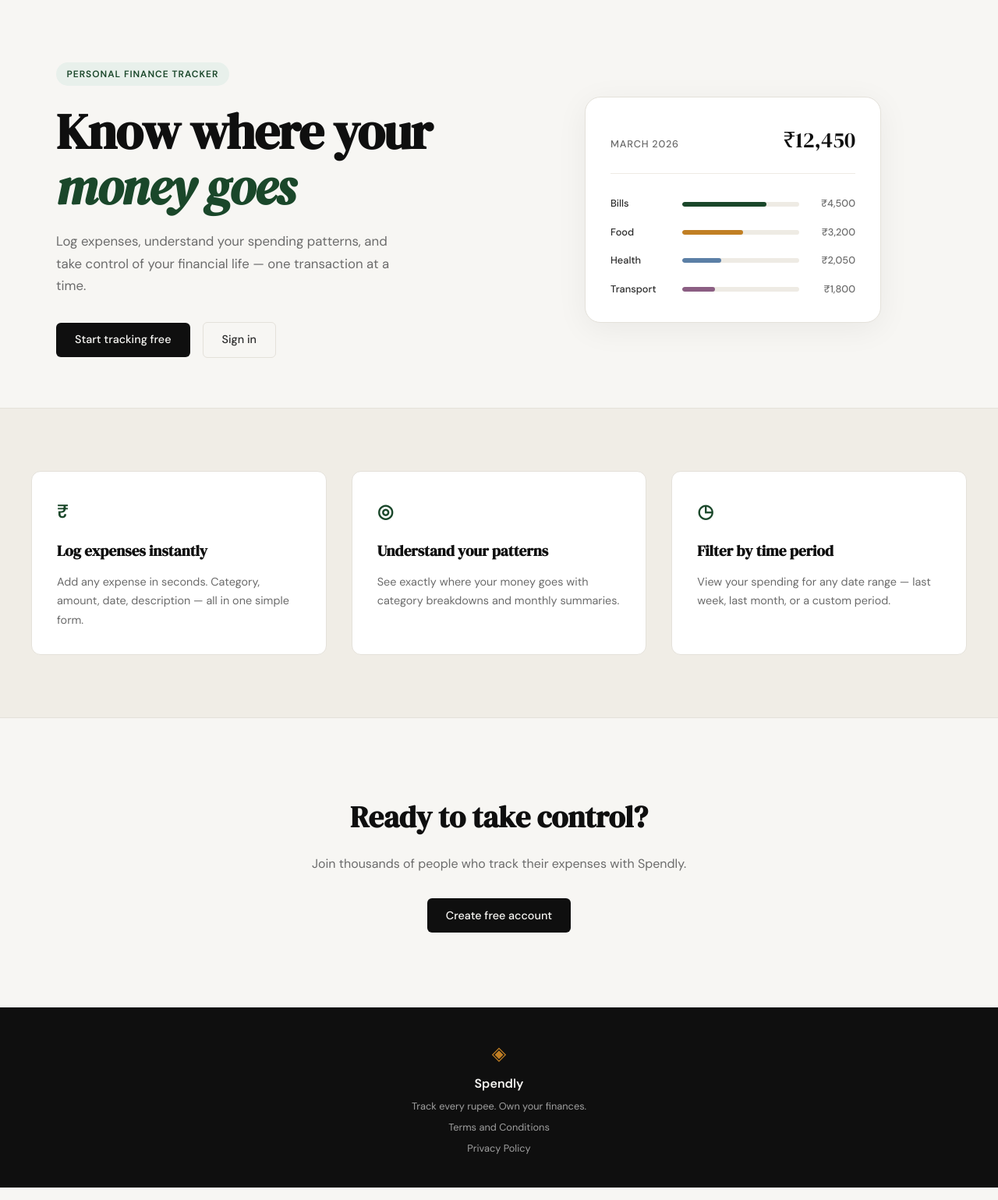
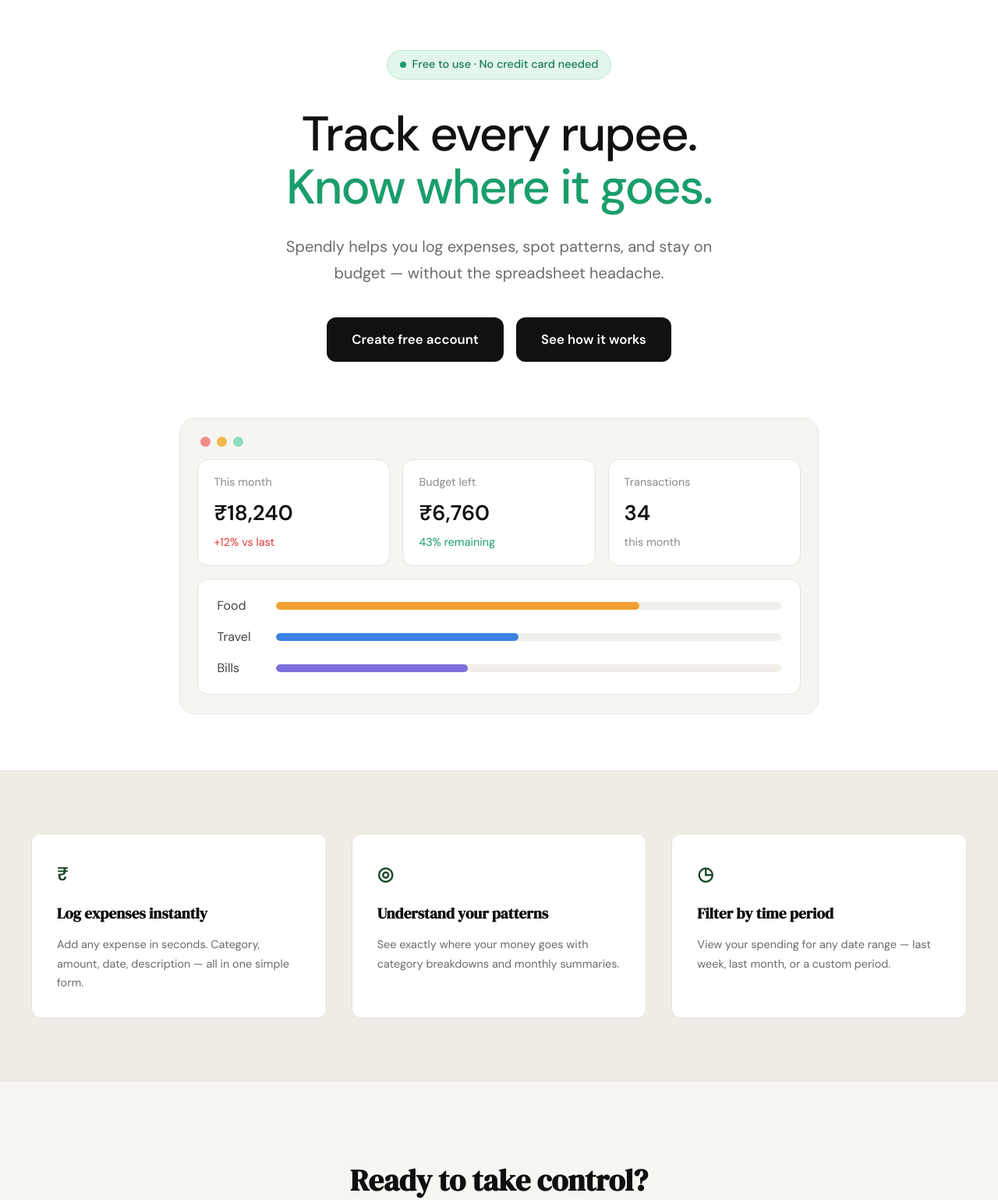
Before and after one commit to komal-12-eng/komal-spendly-claude, a Flask app: page / in a window 1280 px wide. Shown: the part 61-1600 px from the top of the page at 78% size. Run offline with Flask 3, Linux system fonts and the light colour scheme.

Commit message:
landing: redesign hero section to match mockup

```diff
--- /dev/null
+++ b/static/css/landing.css
@@ -0,0 +1,172 @@
+/* Landing page — hero section */
+
+.landing-hero {
+    background: #fff;
+    padding: 4rem 1.5rem 4.5rem;
+    text-align: center;
+    font-family: var(--font-body);
+}
+
+.landing-hero-inner {
+    max-width: 720px;
+    margin: 0 auto;
+}
+
+.lh-badge {
+    display: inline-flex;
+    align-items: center;
+    gap: 0.5rem;
+    background: #e3f6ec;
+    border: 1px solid #b9e6cf;
+    color: #167a52;
+    font-size: 0.9rem;
+    font-weight: 500;
+    padding: 0.4rem 1rem;
+    border-radius: 999px;
+    margin-bottom: 2.25rem;
+}
+
+.lh-badge-dot {
+    width: 8px;
+    height: 8px;
+    border-radius: 50%;
+    background: #1a9e6b;
+}
+
+.lh-title {
+    font-family: var(--font-body);
+    font-weight: 500;
+    font-size: clamp(2.5rem, 6vw, 3.9rem);
+    line-height: 1.1;
+    letter-spacing: -0.03em;
+    color: #111;
+    margin: 0 0 1.5rem;
+}
+
+.lh-title span {
+    display: block;
+    color: #1a9e6b;
+}
+
+.lh-subtitle {
+    font-size: 1.25rem;
+    line-height: 1.7;
+    color: #6b6b6b;
+    max-width: 580px;
+    margin: 0 auto 2.5rem;
+}
+
+.lh-actions {
+    display: flex;
+    justify-content: center;
+    gap: 1rem;
+    flex-wrap: wrap;
+    margin-bottom: 4.5rem;
+}
+
+.lh-btn {
+    display: inline-block;
+    background: #111;
+    color: #fff;
+    font-size: 1.05rem;
+    font-weight: 600;
+    padding: 0.95rem 2rem;
+    border-radius: 12px;
+    text-decoration: none;
+    transition: background 0.15s ease;
+}
+
+.lh-btn:hover { background: #2d2d2d; }
+
+/* Dashboard preview */
+
+.lh-preview {
+    max-width: 820px;
+    margin: 0 auto;
+    background: #f6f5f1;
+    border: 1px solid #e6e4dd;
+    border-radius: 20px;
+    padding: 1.4rem 1.4rem 1.5rem;
+    text-align: left;
+}
+
+.lh-dots {
+    display: flex;
+    gap: 0.5rem;
+    margin: 0 0 1rem 0.2rem;
+}
+
+.lh-dots i {
+    width: 13px;
+    height: 13px;
+    border-radius: 50%;
+    display: block;
+}
+.lh-dots i:nth-child(1) { background: #f08c8c; }
+.lh-dots i:nth-child(2) { background: #f2b84b; }
+.lh-dots i:nth-child(3) { background: #8fdcc0; }
+
+.lh-stats {
+    display: grid;
+    grid-template-columns: repeat(3, 1fr);
+    gap: 1rem;
+    margin-bottom: 1rem;
+}
+
+.lh-card {
+    background: #fff;
+    border: 1px solid #e6e4dd;
+    border-radius: 14px;
+    padding: 1.1rem 1.25rem;
+}
+
+.lh-stat-label {
+    font-size: 0.9rem;
+    color: #8a8a8a;
+    margin-bottom: 0.35rem;
+}
+
+.lh-stat-value {
+    font-size: 1.7rem;
+    font-weight: 600;
+    color: #111;
+    margin-bottom: 0.3rem;
+}
+
+.lh-stat-note { font-size: 0.9rem; color: #8a8a8a; }
+.lh-stat-note.up { color: #e03a3a; }
+.lh-stat-note.ok { color: #1a9e6b; }
+
+.lh-bars {
+    display: flex;
+    flex-direction: column;
+    gap: 0.9rem;
+    padding: 1.3rem 1.5rem;
+}
+
+.lh-bar-row {
+    display: grid;
+    grid-template-columns: 60px 1fr;
+    align-items: center;
+    gap: 1rem;
+    font-size: 1rem;
+    color: #444;
+}
+
+.lh-track {
+    height: 10px;
+    background: #f1efe9;
+    border-radius: 999px;
+    overflow: hidden;
+}
+
+.lh-fill {
+    height: 100%;
+    border-radius: 999px;
+}
+
+@media (max-width: 640px) {
+    .lh-stats { grid-template-columns: 1fr; }
+    .lh-subtitle { font-size: 1.05rem; }
+    .lh-actions { margin-bottom: 3rem; }
+}
--- a/templates/landing.html
+++ b/templates/landing.html
@@ -2,60 +2,59 @@
 
 {% block title %}Spendly — Track Every Rupee{% endblock %}
 
+{% block head %}
+<link rel="stylesheet" href="{{ url_for('static', filename='css/landing.css') }}">
+{% endblock %}
+
 {% block content %}
 
-<section class="hero">
-    <div class="hero-inner">
-        <div class="hero-badge">Personal Finance Tracker</div>
-        <h1 class="hero-title">
-            Know where your<br>
-            <em>money goes</em>
+<section class="landing-hero">
+    <div class="landing-hero-inner">
+        <div class="lh-badge"><span class="lh-badge-dot"></span>Free to use · No credit card needed</div>
+        <h1 class="lh-title">
+            Track every rupee.
+            <span>Know where it goes.</span>
         </h1>
-        <p class="hero-subtitle">
-            Log expenses, understand your spending patterns,
-            and take control of your financial life —
-            one transaction at a time.
+        <p class="lh-subtitle">
+            Spendly helps you log expenses, spot patterns, and stay on budget — without the spreadsheet headache.
         </p>
-        <div class="hero-actions">
-            <a href="{{ url_for('register') }}" class="btn-primary">Start tracking free</a>
-            <a href="{{ url_for('login') }}" class="btn-ghost">Sign in</a>
+        <div class="lh-actions">
+            <a href="{{ url_for('register') }}" class="lh-btn">Create free account</a>
+            <a href="#features" class="lh-btn">See how it works</a>
         </div>
     </div>
-    <div class="hero-visual">
-        <div class="mock-card">
-            <div class="mock-card-header">
-                <span class="mock-label">March 2026</span>
-                <span class="mock-total">₹12,450</span>
+
+    <div class="lh-preview">
+        <div class="lh-dots"><i></i><i></i><i></i></div>
+        <div class="lh-stats">
+            <div class="lh-card">
+                <div class="lh-stat-label">This month</div>
+                <div class="lh-stat-value">₹18,240</div>
+                <div class="lh-stat-note up">+12% vs last</div>
             </div>
-            <div class="mock-bars">
-                <div class="mock-bar-row">
-                    <span class="mock-cat">Bills</span>
-                    <div class="mock-bar-track">
-                        <div class="mock-bar" style="width: 72%"></div>
-                    </div>
-                    <span class="mock-amt">₹4,500</span>
-                </div>
-                <div class="mock-bar-row">
-                    <span class="mock-cat">Food</span>
-                    <div class="mock-bar-track">
-                        <div class="mock-bar mock-bar-2" style="width: 52%"></div>
-                    </div>
-                    <span class="mock-amt">₹3,200</span>
-                </div>
-                <div class="mock-bar-row">
-                    <span class="mock-cat">Health</span>
-                    <div class="mock-bar-track">
-                        <div class="mock-bar mock-bar-3" style="width: 33%"></div>
-                    </div>
-                    <span class="mock-amt">₹2,050</span>
-                </div>
-                <div class="mock-bar-row">
-                    <span class="mock-cat">Transport</span>
-                    <div class="mock-bar-track">
-                        <div class="mock-bar mock-bar-4" style="width: 28%"></div>
-                    </div>
-                    <span class="mock-amt">₹1,800</span>
-                </div>
+            <div class="lh-card">
+                <div class="lh-stat-label">Budget left</div>
+                <div class="lh-stat-value">₹6,760</div>
+                <div class="lh-stat-note ok">43% remaining</div>
+            </div>
+            <div class="lh-card">
+                <div class="lh-stat-label">Transactions</div>
+                <div class="lh-stat-value">34</div>
+                <div class="lh-stat-note">this month</div>
+            </div>
+        </div>
+        <div class="lh-card lh-bars">
+            <div class="lh-bar-row">
+                <span>Food</span>
+                <div class="lh-track"><div class="lh-fill" style="width: 72%; background: #f0a030"></div></div>
+            </div>
+            <div class="lh-bar-row">
+                <span>Travel</span>
+                <div class="lh-track"><div class="lh-fill" style="width: 48%; background: #3b82e0"></div></div>
+            </div>
+            <div class="lh-bar-row">
+                <span>Bills</span>
+                <div class="lh-track"><div class="lh-fill" style="width: 38%; background: #7c6fdc"></div></div>
             </div>
         </div>
     </div>
```
